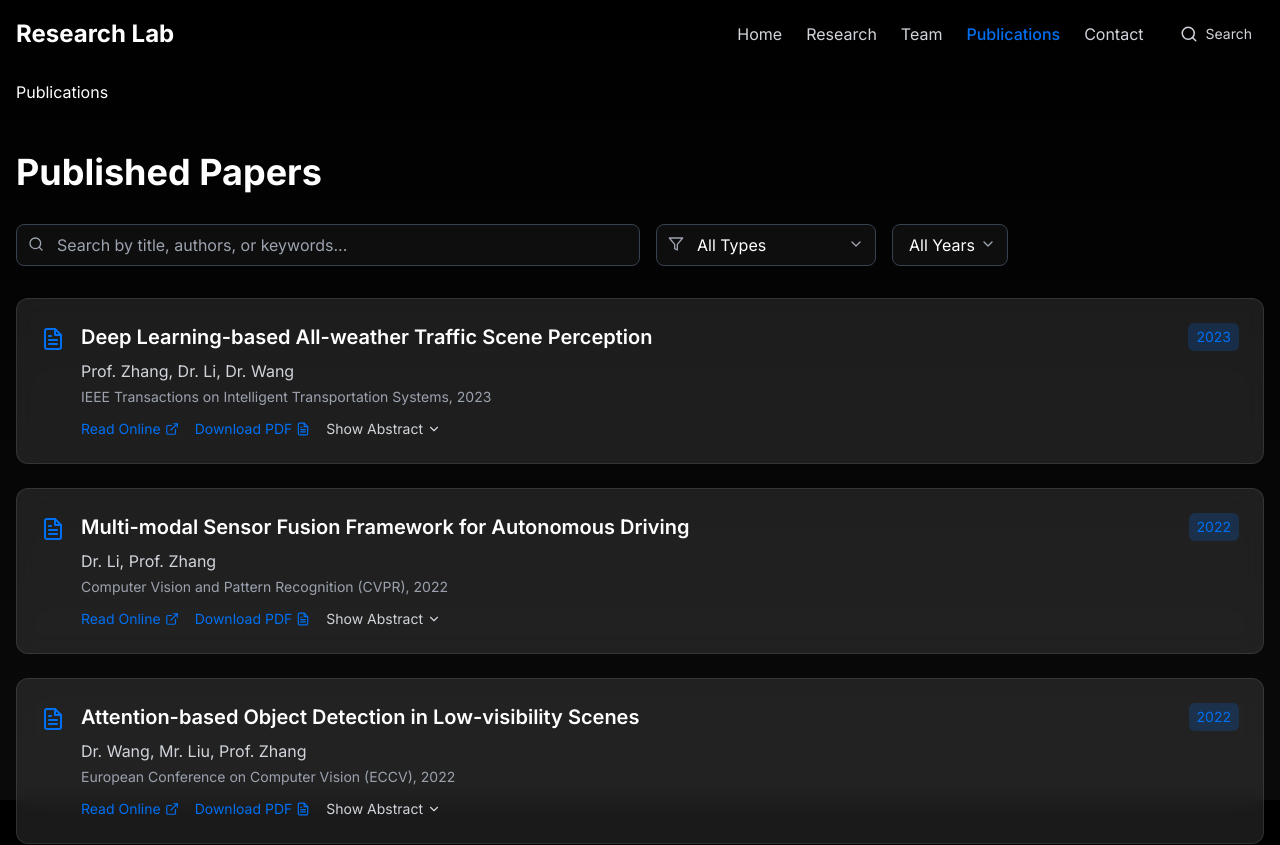
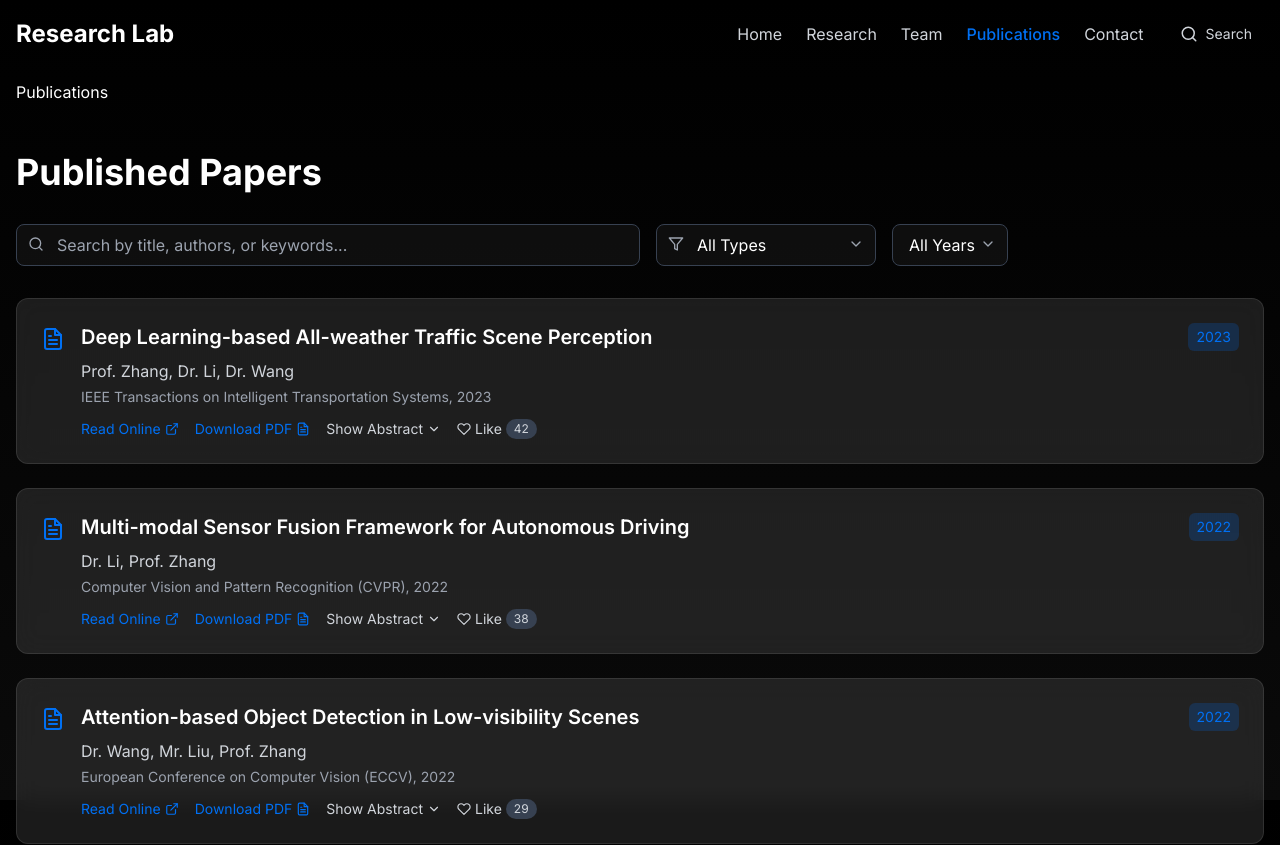
Before and after one commit to zs077/lab-website, a Next.js app: page /publications in a window 1280 px wide. Shown: the top 845 px of the page. Built offline with nearby package versions, Linux system fonts and the light colour scheme.

Commit message:
添加了喜欢功能

```diff
--- /dev/null
+++ b/src/app/api/publications/likes/route.ts
@@ -0,0 +1,37 @@
+import { NextResponse } from 'next/server';
+
+// 模拟数据库存储
+let likesData: { [key: number]: number } = {
+  1: 42,
+  2: 38,
+  3: 29,
+  4: 35,
+  5: 27,
+  6: 31,
+  7: 24,
+};
+
+// 获取所有文章的喜欢数
+export async function GET() {
+  return NextResponse.json(likesData);
+}
+
+// 更新文章的喜欢数
+export async function POST(request: Request) {
+  const { publicationId, action } = await request.json();
+
+  if (!publicationId || !action) {
+    return NextResponse.json({ error: 'Missing required fields' }, { status: 400 });
+  }
+
+  if (action === 'like') {
+    likesData[publicationId] = (likesData[publicationId] || 0) + 1;
+  } else if (action === 'unlike') {
+    likesData[publicationId] = Math.max((likesData[publicationId] || 0) - 1, 0);
+  }
+
+  return NextResponse.json({
+    success: true,
+    likes: likesData[publicationId]
+  });
+}
--- a/src/components/PublicationList.tsx
+++ b/src/components/PublicationList.tsx
@@ -1,8 +1,8 @@
 'use client';
 
-import { useState } from 'react';
+import { useState, useEffect } from 'react';
 import { motion } from 'framer-motion';
-import { FiFileText, FiExternalLink, FiChevronDown, FiChevronUp, FiSearch, FiFilter } from 'react-icons/fi';
+import { FiFileText, FiExternalLink, FiChevronDown, FiChevronUp, FiSearch, FiFilter, FiHeart } from 'react-icons/fi';
 
 type Publication = {
   id: number;
@@ -14,6 +14,7 @@ type Publication = {
   pdf: string;
   year: number;
   category: string;
+  likes: number;
 };
 
 export default function PublicationList() {
@@ -29,6 +30,7 @@ export default function PublicationList() {
       pdf: 'https://example.com/paper1.pdf',
       year: 2023,
       category: 'journal',
+      likes: 42,
     },
     {
       id: 2,
@@ -40,6 +42,7 @@ export default function PublicationList() {
       pdf: 'https://example.com/paper2.pdf',
       year: 2022,
       category: 'conference',
+      likes: 38,
     },
     {
       id: 3,
@@ -51,6 +54,7 @@ export default function PublicationList() {
       pdf: 'https://example.com/paper3.pdf',
       year: 2022,
       category: 'conference',
+      likes: 29,
     },
     {
       id: 4,
@@ -62,6 +66,7 @@ export default function PublicationList() {
       pdf: 'https://example.com/paper4.pdf',
       year: 2022,
       category: 'conference',
+      likes: 35,
     },
     {
       id: 5,
@@ -73,6 +78,7 @@ export default function PublicationList() {
       pdf: 'https://example.com/paper5.pdf',
       year: 2021,
       category: 'journal',
+      likes: 27,
     },
     {
       id: 6,
@@ -84,6 +90,7 @@ export default function PublicationList() {
       pdf: 'https://example.com/paper6.pdf',
       year: 2021,
       category: 'journal',
+      likes: 31,
     },
     {
       id: 7,
@@ -95,6 +102,7 @@ export default function PublicationList() {
       pdf: 'https://example.com/paper7.pdf',
       year: 2021,
       category: 'conference',
+      likes: 24,
     },
   ];
 
@@ -102,6 +110,9 @@ export default function PublicationList() {
   const [searchTerm, setSearchTerm] = useState('');
   const [filter, setFilter] = useState<string>('all');
   const [yearFilter, setYearFilter] = useState<number | null>(null);
+  const [likedPublications, setLikedPublications] = useState<Set<number>>(new Set());
+  const [publicationLikes, setPublicationLikes] = useState<{[key: number]: number}>({});
+  const [isLoading, setIsLoading] = useState(true);
 
   // Get all publication years and sort in descending order
   const years = [...new Set(publications.map(pub => pub.year))].sort((a, b) => b - a);
@@ -122,6 +133,62 @@ export default function PublicationList() {
 
   const toggleExpanded = (id: number) => {
     setExpandedId(expandedId === id ? null : id);
+  };
+
+  // 从API获取喜欢数据
+  useEffect(() => {
+    const fetchLikes = async () => {
+      try {
+        const response = await fetch('/api/publications/likes');
+        const data = await response.json();
+        setPublicationLikes(data);
+      } catch (error) {
+        console.error('Error fetching likes:', error);
+      } finally {
+        setIsLoading(false);
+      }
+    };
+
+    fetchLikes();
+  }, []);
+
+  const handleLike = async (id: number) => {
+    const isCurrentlyLiked = likedPublications.has(id);
+    const action = isCurrentlyLiked ? 'unlike' : 'like';
+
+    try {
+      const response = await fetch('/api/publications/likes', {
+        method: 'POST',
+        headers: {
+          'Content-Type': 'application/json',
+        },
+        body: JSON.stringify({
+          publicationId: id,
+          action: action,
+        }),
+      });
+
+      const data = await response.json();
+
+      if (data.success) {
+        setPublicationLikes(prev => ({
+          ...prev,
+          [id]: data.likes
+        }));
+
+        setLikedPublications(prev => {
+          const newLiked = new Set(prev);
+          if (isCurrentlyLiked) {
+            newLiked.delete(id);
+          } else {
+            newLiked.add(id);
+          }
+          return newLiked;
+        });
+      }
+    } catch (error) {
+      console.error('Error updating like:', error);
+    }
   };
 
   return (
@@ -210,7 +277,7 @@ export default function PublicationList() {
                       {pub.venue}
                     </p>
 
-                    <div className="flex flex-wrap items-center gap-4">
+                    <div className="flex items-center space-x-4">
                       <a
                         href={pub.link}
                         target="_blank"
@@ -242,6 +309,22 @@ export default function PublicationList() {
                           <FiChevronDown className="ml-1" size={14} />
                         )}
                       </button>
+
+                      <button
+                        onClick={() => handleLike(pub.id)}
+                        disabled={isLoading}
+                        className={`inline-flex items-center text-sm transition-colors ${
+                          likedPublications.has(pub.id)
+                            ? 'text-red-500 hover:text-red-400'
+                            : 'text-gray-300 hover:text-red-500'
+                        } ${isLoading ? 'opacity-50 cursor-not-allowed' : ''}`}
+                      >
+                        <FiHeart className="mr-1" size={14} />
+                        {likedPublications.has(pub.id) ? 'Liked' : 'Like'}
+                        <span className="ml-1 text-xs bg-gray-700 px-2 py-0.5 rounded-full">
+                          {isLoading ? '...' : publicationLikes[pub.id] || 0}
+                        </span>
+                      </button>
                     </div>
                   </div>
                 </div>
```
